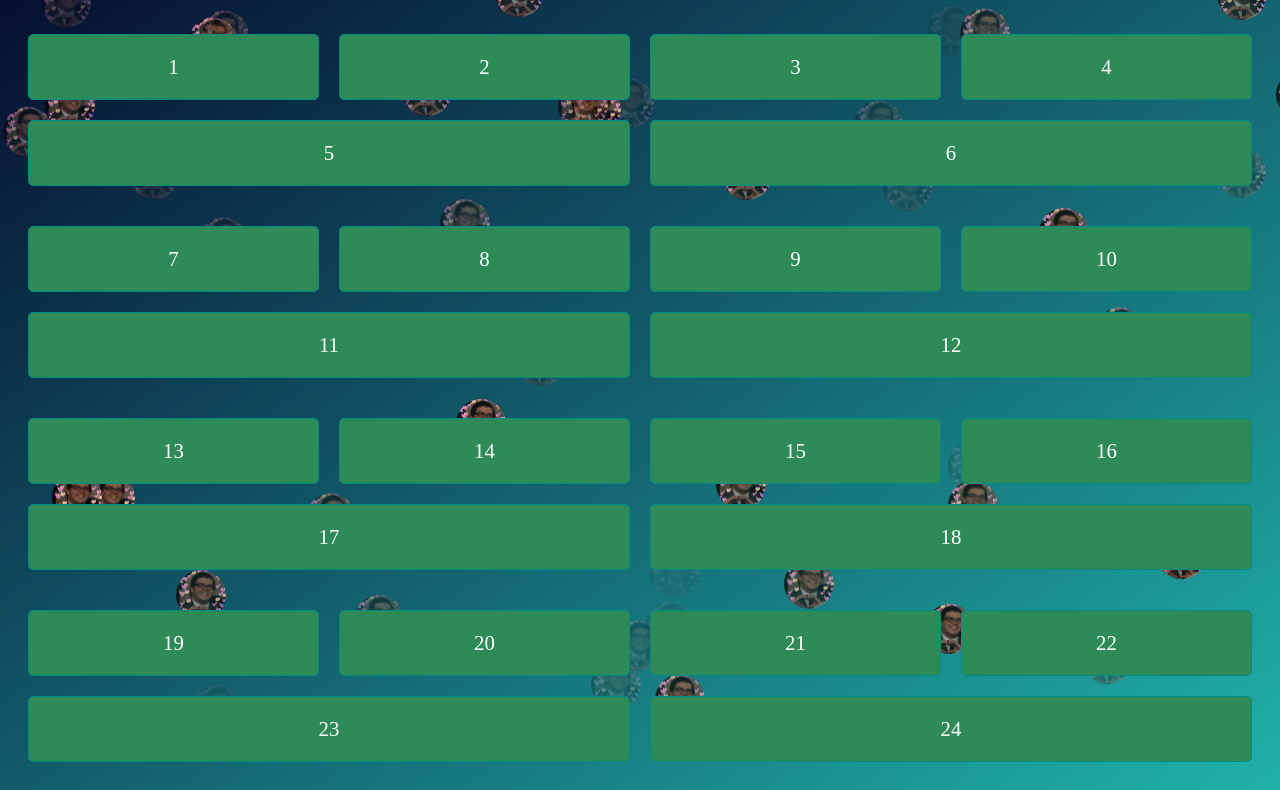
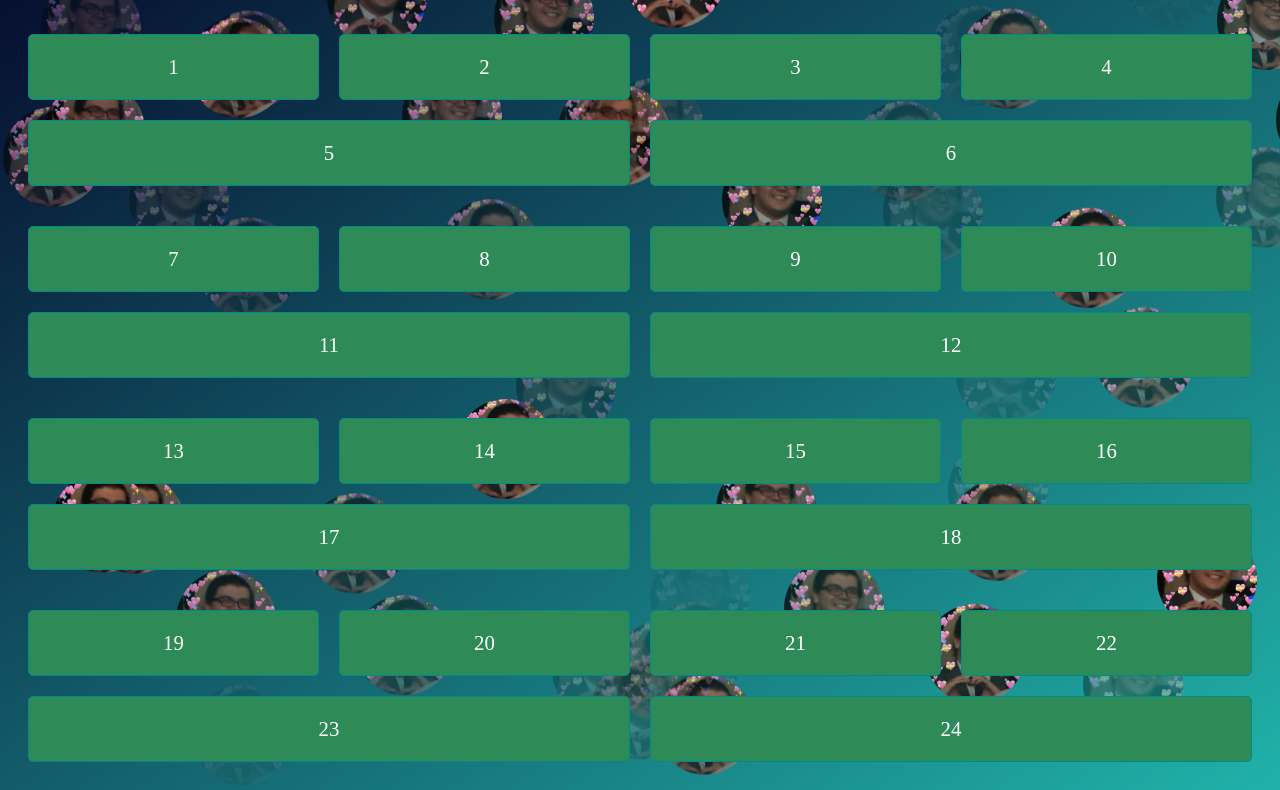
Before and after one commit to tolga-s/Adventskalender, a website: page index.html in a window 1280 px wide. Shown: the part 100-890 px from the top of the page. Drawn offline with nearby package versions, Linux system fonts and the light colour scheme.

Commit message:
Added fatih as a joke

```diff
--- a/index.html
+++ b/index.html
@@ -68,8 +68,8 @@
             const img = document.createElement("img");
             img.src = "fatih.jpg";
             img.alt = "";
-            img.style.width = "50px"
-            img.style.height = "50px"
+            img.style.width = "100px"
+            img.style.height = "100px"
             img.style.borderRadius = "50px"
 
             snowflakes.appendChild(img)
```
